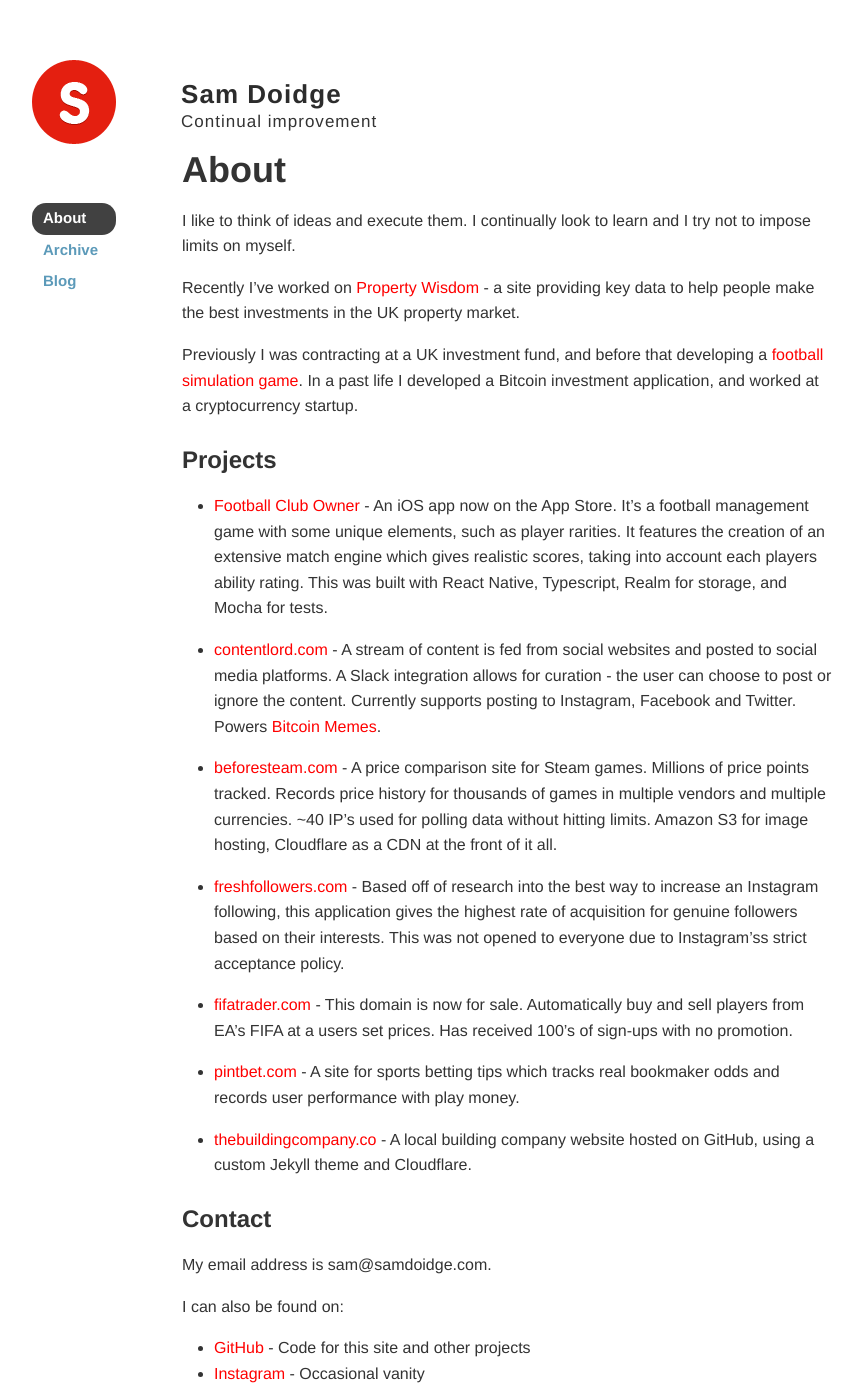
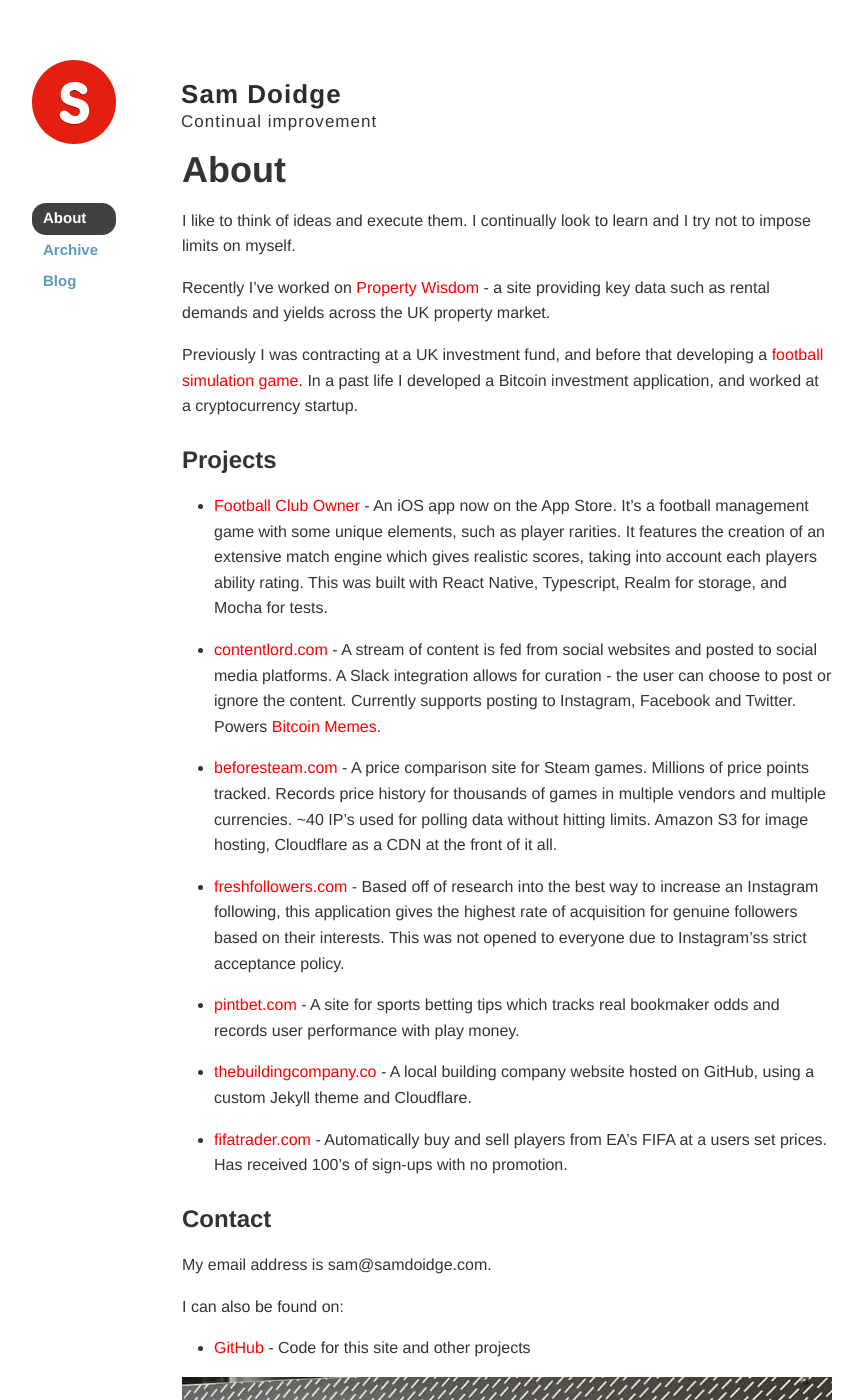
Before and after one commit to samdoidge/samdoidge.com, a Jekyll site: the page built from pages/about.md, in a window 1280 px wide and 1400 px high. Shown: the whole window, without its empty margins (208-1071 px from the left). Built offline with Jekyll 4.4.1, drawn with Linux system fonts in a browser that asks for light colours.

Commit message:
update about page

```diff
--- a/pages/about.md
+++ b/pages/about.md
@@ -8,7 +8,7 @@
 
 <!-- Currently I'm seeking truth, wherever it may be found. -->
 
-Recently I've worked on <a href="https://propertywisdom.io">Property Wisdom</a> - a site providing key data to help people make the best investments in the UK property market.
+Recently I've worked on <a href="https://www.youtube.com/watch?v=VhS5cHxe1vE">Property Wisdom</a> - a site providing key data such as rental demands and yields across the UK property market.
 
 Previously I was contracting at a UK investment fund, and before that developing a [football simulation game](/football-club-owner). In a past life I developed a Bitcoin investment application, and worked at a cryptocurrency startup.
 
@@ -20,15 +20,13 @@
 
 - [beforesteam.com](https://samdoidge.com/beforesteam) - A price comparison site for Steam games. Millions of price points tracked. Records price history for thousands of games in multiple vendors and multiple currencies. ~40 IP's used for polling data without hitting limits. Amazon S3 for image hosting, Cloudflare as a CDN at the front of it all.
 
-<!-- [textiler.com](http://web.archive.org/web/20190312025846/http://textiler.com/) - A joint project where I was responsible for the development. Design & print custom digital fabrics. Makes use of canvas / fabric.js and node.js -->
-
 - [freshfollowers.com](https://www.youtube.com/watch?v=xeT1d2AJ7os) - Based off of research into the best way to increase an Instagram following, this application gives the highest rate of acquisition for genuine followers based on their interests. This was not opened to everyone due to Instagram'ss strict acceptance policy.
-
-- [fifatrader.com](http://fifatrader.com) - This domain is now for sale. Automatically buy and sell players from EA's FIFA at a users set prices. Has received 100's of sign-ups with no promotion.
 
 - [pintbet.com](https://samdoidge.com/pintbet) - A site for sports betting tips which tracks real bookmaker odds and records user performance with play money.
 
 - [thebuildingcompany.co](https://thebuildingcompany.co) - A local building company website hosted on GitHub, using a custom Jekyll theme and Cloudflare.
+
+- [fifatrader.com](https://samdoidge.com/fifa-trader) - Automatically buy and sell players from EA's FIFA at a users set prices. Has received 100's of sign-ups with no promotion.
 
 ### Contact
 
@@ -36,21 +34,11 @@
 
 I can also be found on:
 
-<!-- - [Twitter](http://twitter.com/samdoidge) - Occasional retweets -->
-
 - [GitHub](http://github.com/samdoidge) - Code for this site and other projects
-  <!-- - [LinkedIn](http://uk.linkedin.com/in/samdoidge) - Business contacts -->
-  <!-- - [Facebook](http://facebook.com/samdoidge) - Pour mes amis -->
-- [Instagram](http://instagram.com/samdoidge) - Occasional vanity
 
 ![sam dubai](/assets/vue-conf.jpg)
 _Wrocław '17_
 
-<!-- ![sam dubai](/assets/sam-dubai.jpg)
-_Dubai '17_ -->
-
-<!-- ![sam shanghai](/assets/sam-shanghai.jpg)
-_Shanghai '13_ -->
 
 #### Miscellaneous milestones
 
```
